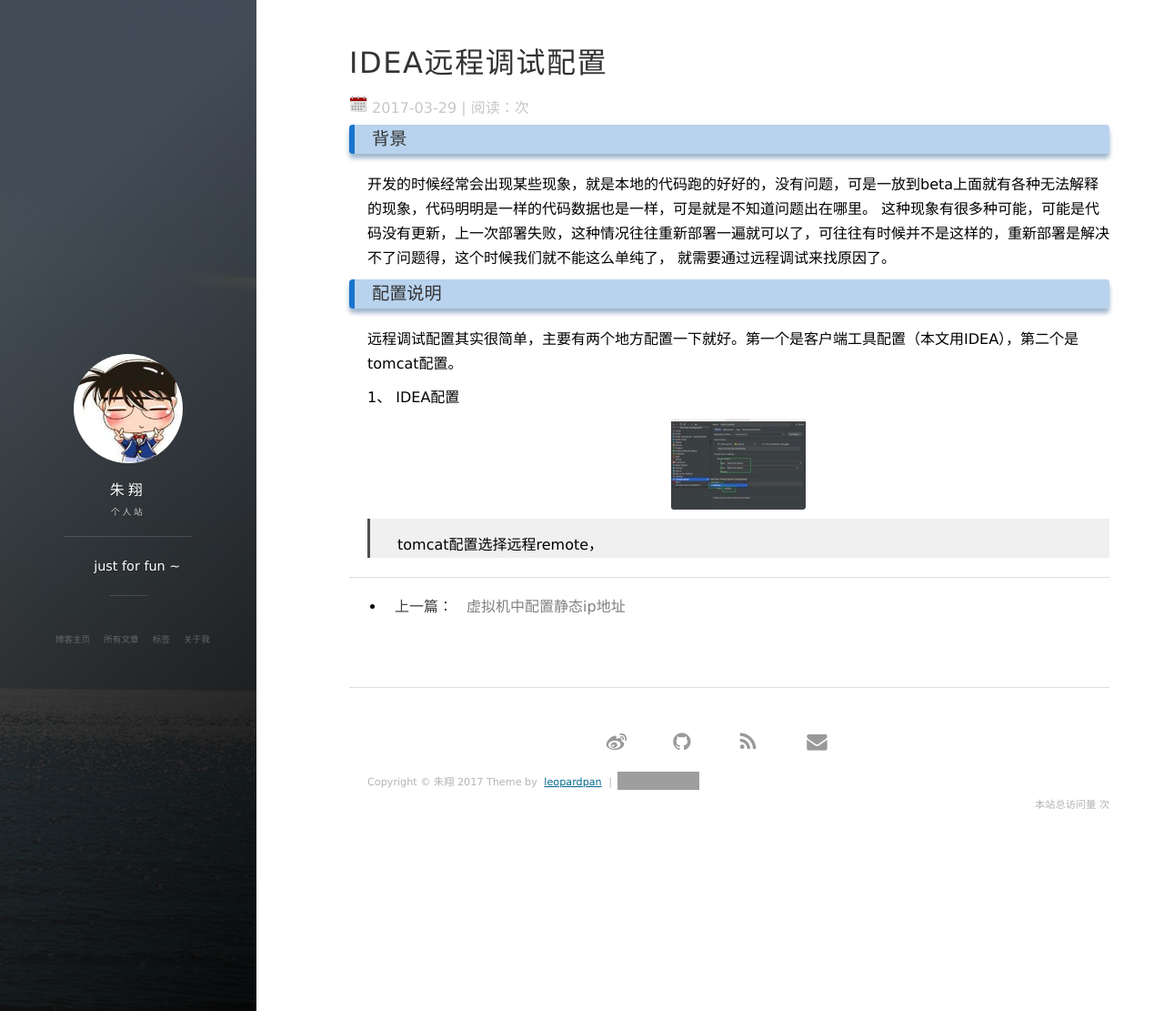
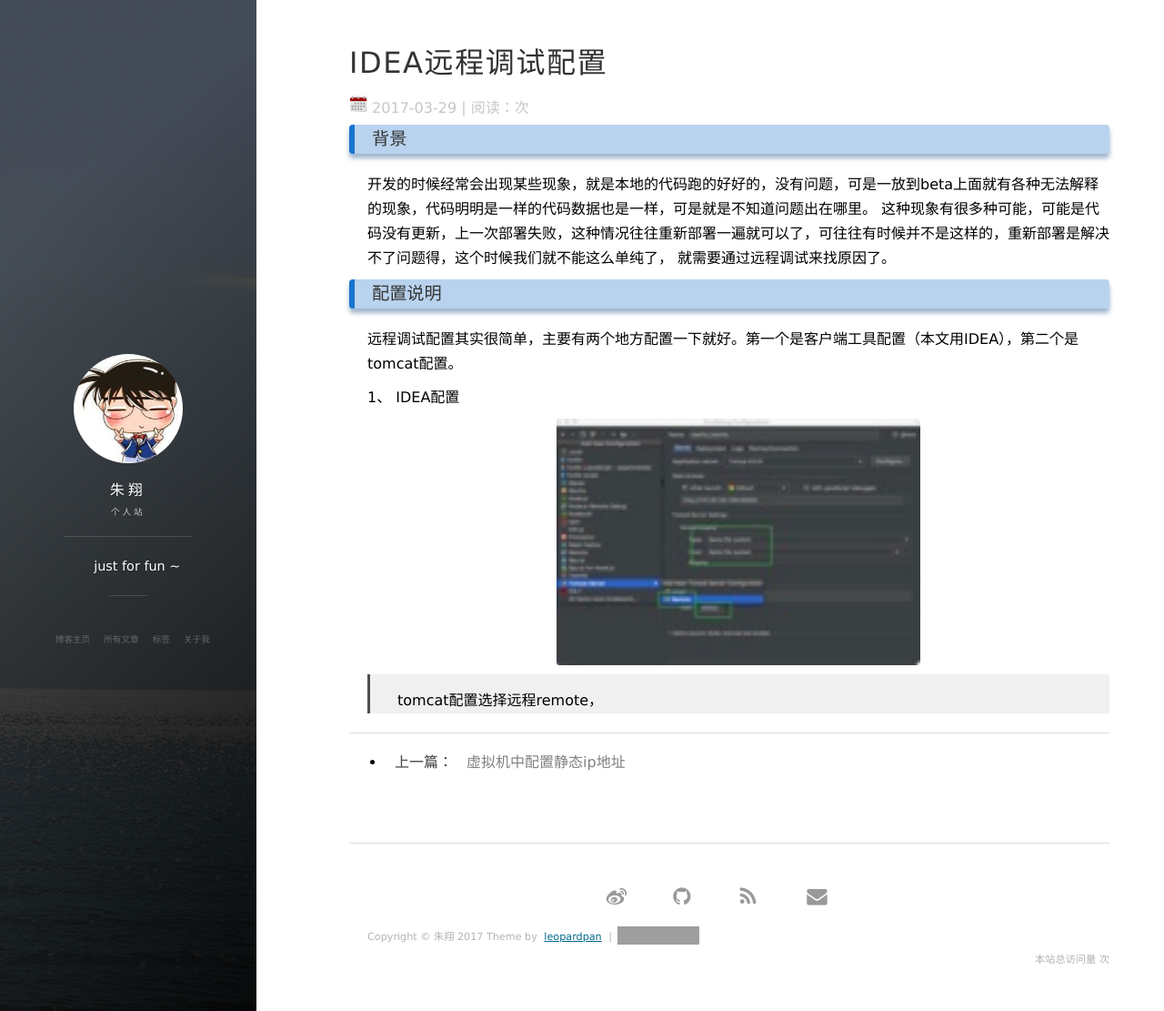
Before and after one commit to zhuSilence/zhuSilence.github.io, a Jekyll site: the page built from _posts/2017-03-29-IDEA远程调试配置.md, in a window 1280 px wide and 1111 px high. Shown: the whole window at 91% size. Built offline with Jekyll 4.4.1, drawn with Linux system fonts in a browser that asks for light colours; nearby versions of some CDN libraries; comment, search, counter and statistics services are not loaded; grey boxes are pictures that could not be loaded.

Commit message:
2017-03-29-IDEA远程调试配置

```diff
--- a/_posts/2017-03-29-IDEA远程调试配置.md
+++ b/_posts/2017-03-29-IDEA远程调试配置.md
@@ -14,6 +14,6 @@ tag: IDEA
 
 1、 IDEA配置
 
-![bug](/images/posts/articles/2017-03-29/001.jpg)
+<img src="/images/posts/articles/2017-03-29/001.jpg" alt="配置" style="width:400px;">
 
 > tomcat配置选择远程remote，
```
